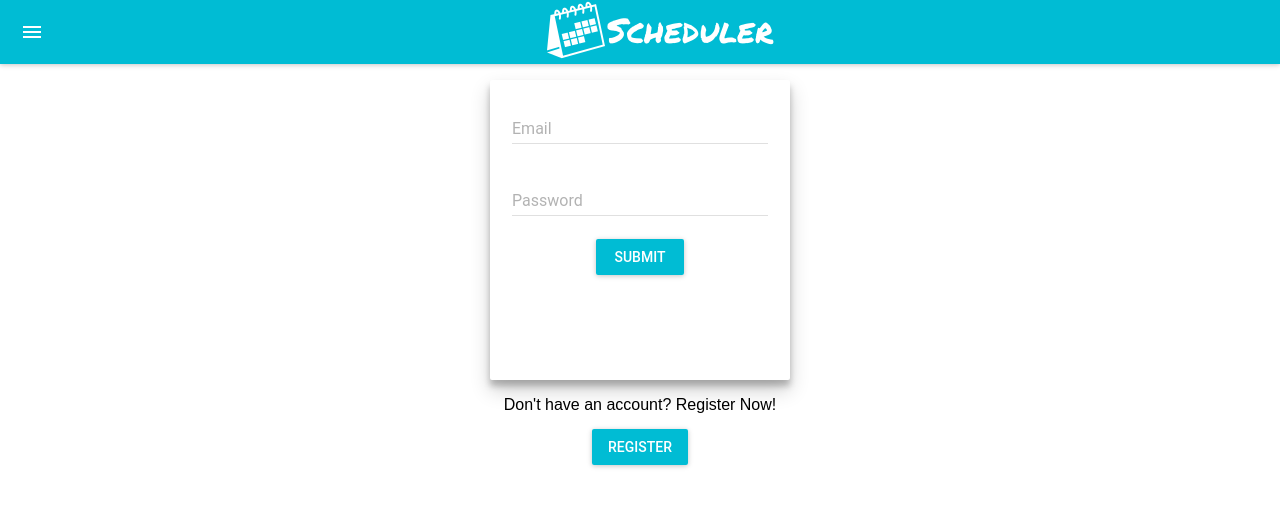
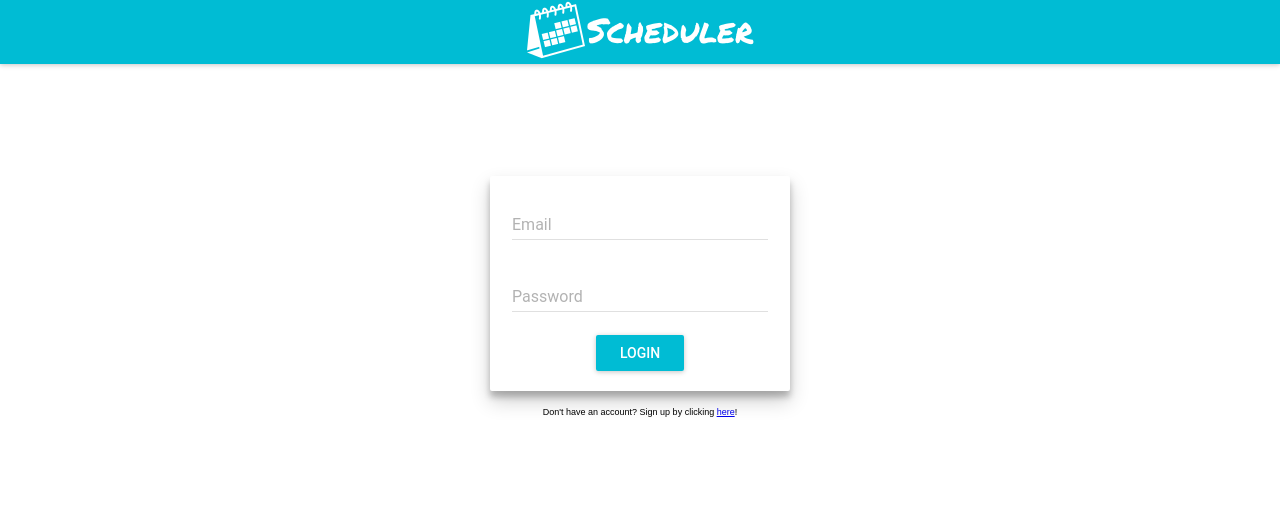
Before and after one commit to KMRNicholson/scheduler-client, a React (Create React App) app: page / in a window 1280 px wide. Shown: the top 506 px of the page. Built offline with nearby package versions, Linux system fonts and the light colour scheme; what react-tap-event-plugin would draw is missing.

Commit message:
Modified login screen to contain the app bar and message to signup or signin

```diff
--- a/src/App.css
+++ b/src/App.css
@@ -22,6 +22,25 @@
   font-size: large;
 }
 
+.card {
+  background: #fff;
+  border-radius: 2px;
+  display: inline-block;
+  height: 215px;
+  margin-top: 7rem;
+  position: relative;
+  width: 300px;
+}
+
+.card-1 {
+  box-shadow: 0 10px 20px rgba(0,0,0,0.19), 0 6px 6px rgba(0,0,0,0.23);
+}
+
+.small-text {
+  margin: 1rem;
+  font-size: 9px;
+}
+
 @keyframes App-logo-spin {
   from { transform: rotate(0deg); }
   to { transform: rotate(360deg); }
--- a/src/Login.css
+++ /dev/null
@@ -1,13 +0,0 @@
-.card {
-  background: #fff;
-  border-radius: 2px;
-  display: inline-block;
-  height: 300px;
-  margin: 1rem;
-  position: relative;
-  width: 300px;
-}
-
-.card-3 {
-  box-shadow: 0 10px 20px rgba(0,0,0,0.19), 0 6px 6px rgba(0,0,0,0.23);
-}
--- a/src/Login.js
+++ b/src/Login.js
@@ -1,14 +1,9 @@
 import React, { Component } from 'react';
 import MuiThemeProvider from 'material-ui/styles/MuiThemeProvider';
-import AppBar from 'material-ui/AppBar';
 import RaisedButton from 'material-ui/RaisedButton';
 import TextField from 'material-ui/TextField';
-import DropDownMenu from 'material-ui/DropDownMenu';
-import MenuItem from 'material-ui/MenuItem';
 import axios from 'axios';
 import Profile from './Profile';
-import FontAwesomeIcon from '@fortawesome/react-fontawesome'
-import './Login.css';
 
 const style = {
   margin: 15,
@@ -23,7 +18,7 @@ class Login extends Component {
     }
   }
 
-  handleClick(event){
+  login(event){
     var apiBaseUrl = "http://localhost:5000/api/";
     var self = this;
     var payload={
@@ -55,12 +50,7 @@ class Login extends Component {
 
   render(){
     return (
-      <div>
-        <MuiThemeProvider>
-          <div>
-            <AppBar title={<img src="/images/schedlogo-white.png"/> }/>
-            <i class="far fa-calendar-alt"></i>
-            <div class="card card-3">
+      <div class="card card-1">
         <TextField
           hintText="Enter your Email"
           floatingLabelText="Email"
@@ -74,10 +64,7 @@ class Login extends Component {
           onChange = {(event,newValue) => this.setState({password:newValue})}
         />
         <br/>
-              <RaisedButton label="Submit" primary={true} style={style} onClick={(event) => this.handleClick(event)}/>
-            </div>
-          </div>
-        </MuiThemeProvider>
+        <RaisedButton label="Login" primary={true} style={style} onClick={(event) => this.login(event)}/>
       </div>
     );
   }
--- a/src/Loginscreen.js
+++ b/src/Loginscreen.js
@@ -1,8 +1,9 @@
 import React, { Component } from 'react';
 import MuiThemeProvider from 'material-ui/styles/MuiThemeProvider';
 import RaisedButton from 'material-ui/RaisedButton';
+import AppBar from 'material-ui/AppBar';
 import Login from './Login';
-import Register from './Register';
+import Signup from './Signup';
 
 const style = {
   margin: 15,
@@ -12,11 +13,9 @@ class Loginscreen extends Component {
   constructor(props){
     super(props);
     this.state={
-      email:'',
-      password:'',
       loginscreen:[],
       loginmessage:'',
-      buttonLabel:'Register',
+      buttonLabel:'Sign up',
       isLogin:true
     }
   }
@@ -24,7 +23,7 @@ class Loginscreen extends Component {
   componentWillMount(){
     var loginscreen = [];
     loginscreen.push(<Login parentContext={this} appContext={this.props.parentContext}/>);
-    var loginmessage = "Don't have an account? Register Now!";
+    var loginmessage = "Don't have an account? Sign up by clicking ";
     this.setState({
       loginscreen:loginscreen,
       loginmessage:loginmessage
@@ -35,8 +34,8 @@ class Loginscreen extends Component {
     var loginmessage;
     if(this.state.isLogin){
       var loginscreen=[];
-      loginscreen.push(<Register parentContext={this}/>);
-      loginmessage = "Already registered. Go to Login";
+      loginscreen.push(<Signup parentContext={this}/>);
+      loginmessage = "Already have an account? Sign in by clicking ";
       this.setState({
         loginscreen:loginscreen,
         loginmessage:loginmessage,
@@ -46,11 +45,11 @@ class Loginscreen extends Component {
     }else{
       var loginscreen=[];
       loginscreen.push(<Login parentContext={this}/>);
-      loginmessage = "Not Registered yet.Go to registration";
+      loginmessage = "Don't have an account? Sign up by clicking ";
       this.setState({
         loginscreen:loginscreen,
         loginmessage:loginmessage,
-        buttonLabel:"Register",
+        buttonLabel:"Sign up",
         isLogin:true
       })
     }
@@ -59,12 +58,14 @@ class Loginscreen extends Component {
   render() {
     return (
       <div className="loginscreen">
-        {this.state.loginscreen}
         <div>
-          {this.state.loginmessage}
           <MuiThemeProvider>
             <div>
-              <RaisedButton label={this.state.buttonLabel} primary={true} style={style} onClick={(event) => this.handleClick(event)}/>
+              <AppBar title={<img src="/images/schedlogo-white.png"/> } showMenuIconButton={false}/>
+              {this.state.loginscreen}
+              <div class="small-text">
+                {this.state.loginmessage} <a href='#' onClick={(event) => this.handleClick(event)}>here</a>!
+              </div>
             </div>
           </MuiThemeProvider>
         </div>
--- a/src/Register.js
+++ b/src/Signup.js
@@ -6,7 +6,7 @@ import TextField from 'material-ui/TextField';
 import axios from 'axios';
 import Login from './Login';
 
-class Register extends Component {
+class Signup extends Component {
   constructor(props){
     super(props);
     this.state={
@@ -50,11 +50,6 @@ class Register extends Component {
   render() {
     return (
       <div>
-        <MuiThemeProvider>
-          <div>
-          <AppBar
-             title="Register"
-           />
            <TextField
              hintText="Enter your First Name"
              floatingLabelText="First Name"
@@ -82,9 +77,7 @@ class Register extends Component {
              />
            <br/>
            <RaisedButton label="Submit" primary={true} style={style} onClick={(event) => this.handleClick(event)}/>
-          </div>
-         </MuiThemeProvider>
-      </div>
+</div>
     );
   }
 }
@@ -93,4 +86,4 @@ const style = {
   margin: 15,
 };
 
-export default Register;
+export default Signup;
```
Also changed, not shown: src/logo.svg (deleted). Lines whose indentation alone changed are shown as unchanged.
